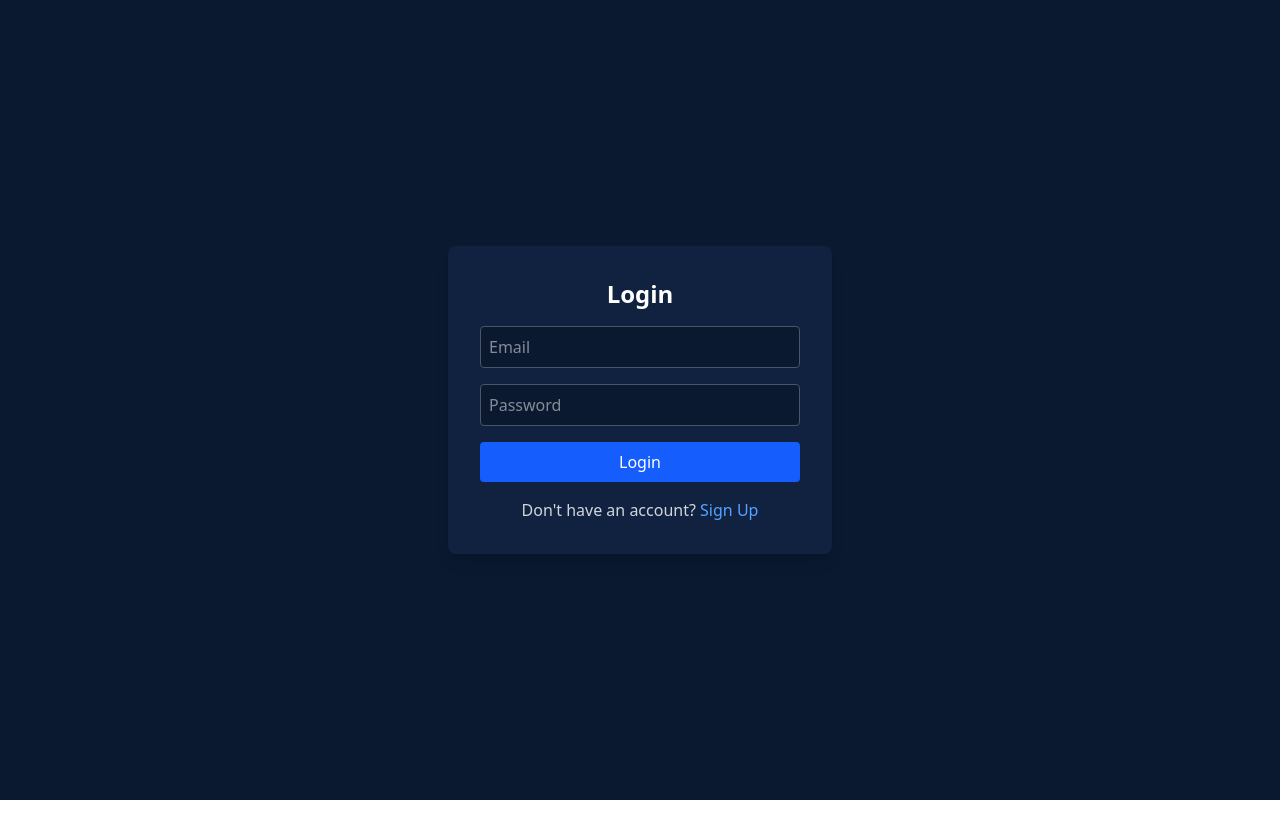
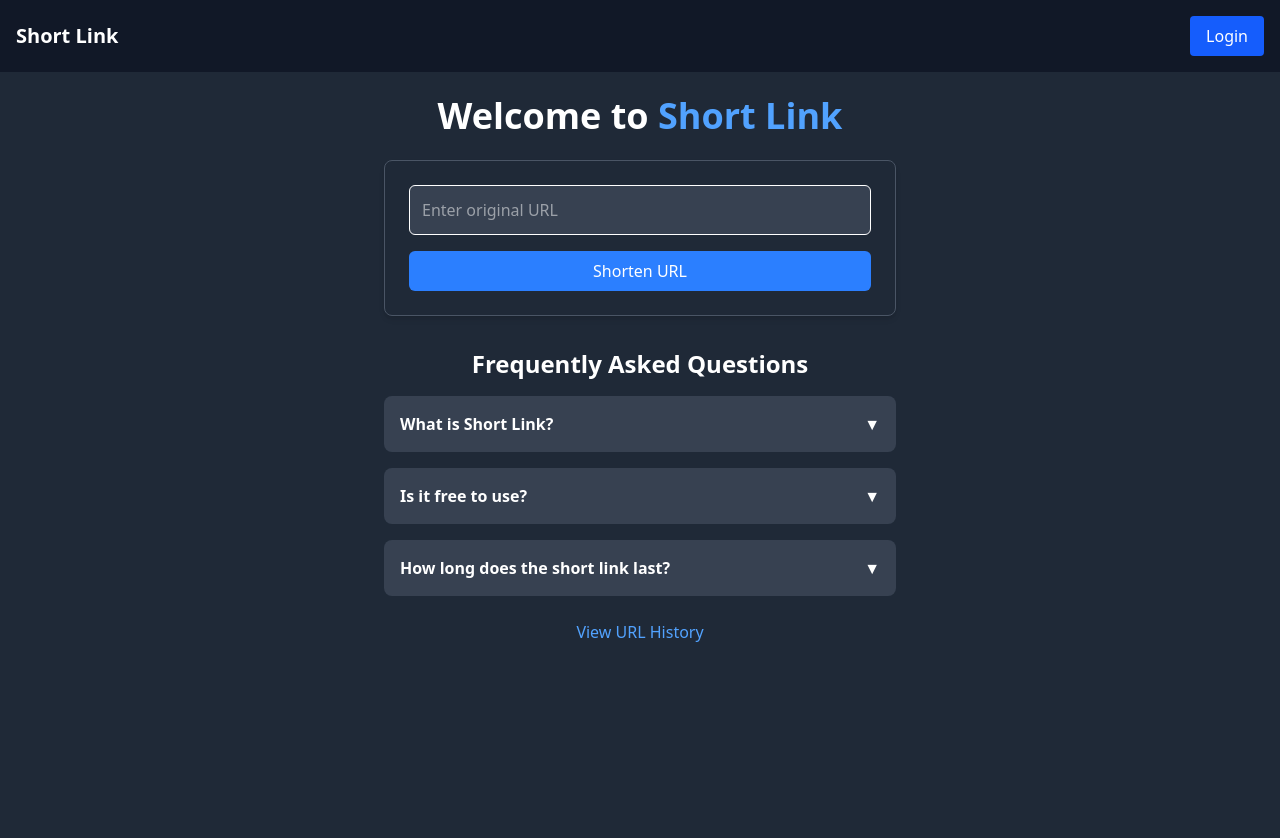
Before and after one commit to Ashrafpallat/Short-Link-Frontend, a React (Vite) app: page / in a window 1280 px wide. Before the commit this address led to /login. Shown: the top 838 px of the page. Before the commit the page ends 800 px from the top, so only its background shows below. Built offline with nearby package versions, Linux system fonts and the light colour scheme.

Commit message:
home page ui changed

```diff
--- a/src/components/Header.jsx
+++ b/src/components/Header.jsx
@@ -21,7 +21,7 @@ const Header = () => {
   };
 
   return (
-    <div className="bg-[#0A192F] text-white p-4 flex justify-between items-center">
+    <div className="bg-[#111827] text-white p-4 flex justify-between items-center">
       <h1 className="text-xl font-bold">Short Link</h1>
 
       {user ? (
--- a/src/pages/History.jsx
+++ b/src/pages/History.jsx
@@ -1,6 +1,7 @@
 import React, { useEffect, useState } from "react";
 import { Card, Table, Typography, Spin } from "antd";
 import api from '../services/axiosInstance'
+import Header from "../components/Header";
 const { Title, Text } = Typography;
 
 const History = () => {
@@ -57,7 +58,9 @@ const History = () => {
     ];
 
     return (
-    <div className="p-6">
+        <div>
+            <Header />
+            <div className="p-6 bg-[#1F2937] h-screen">
                 <Card className="shadow-md">
                     <Title level={3} className="text-center font-bold">
                         URL Shortening History
@@ -75,6 +78,7 @@ const History = () => {
                     )}
                 </Card>
             </div>
+        </div>
     );
 };
 
--- a/src/pages/Home.jsx
+++ b/src/pages/Home.jsx
@@ -4,6 +4,7 @@ import Header from "../components/Header";
 import { useSelector } from "react-redux";
 import { useNavigate } from "react-router-dom";
 import api from "../services/axiosInstance";
+import toast from "react-hot-toast";
 
 const Home = () => {
   const [originalUrl, setOriginalUrl] = useState("");
@@ -11,11 +12,25 @@ const Home = () => {
   const [error, setError] = useState("");
   const { user } = useSelector((state) => state.user);
   const navigate = useNavigate();
+  const [faqs, setFaqs] = useState([
+    { question: "What is Short Link?", answer: "Short Link is a URL shortening service.", open: false },
+    { question: "Is it free to use?", answer: "Yes, Short Link is completely free.", open: false },
+    { question: "How long does the short link last?", answer: "Short links last indefinitely unless deleted.", open: false },
+  ]);
+  const handleCopy = () => {
+    navigator.clipboard.writeText(shortUrl);
+    toast.success("Copied to clipboard!");
+  };
 
+  const toggleFaq = (index) => {
+    setFaqs(faqs.map((faq, i) => (i === index ? { ...faq, open: !faq.open } : faq)));
+  };
   const handleShortenUrl = async () => {
     try {
+      if(!user){
+        navigate('/login')
+      }
       setError(""); // Clear previous errors
-
       if (!originalUrl.trim()) {
         setError("Please enter a valid URL");
         return;
@@ -32,54 +47,65 @@ const Home = () => {
   return (
     <div>
       <Header />
-      <div className="min-h-screen flex flex-col items-center bg-blue-950">
-        <div className="w-full max-w-xl mt-10 p-6 bg-gray-100 rounded-lg shadow-md">
-          <h2 className="text-2xl font-semibold text-center mb-4">URL Shortener</h2>
+      <div className="min-h-screen flex flex-col items-center bg-[#1F2937] text-white p-6">
 
-          <div className="flex flex-col gap-4">
+      {/* Heading */}
+      <h1 className="text-4xl font-bold text-center mb-6">
+        Welcome to <span className="text-blue-400">Short Link</span>
+      </h1>
+
+      {/* URL Input Section */}
+      <div className="w-full max-w-lg p-6 bg-[#1F2937] rounded-lg shadow-md border border-gray-600">
         <input
           type="text"
           placeholder="Enter original URL"
-              className="border p-2 rounded-md w-full"
+          className="border p-3 rounded-md w-full bg-[#374151] text-white outline-none"
           value={originalUrl}
           onChange={(e) => setOriginalUrl(e.target.value)}
         />
         <button
           onClick={handleShortenUrl}
-              className="bg-blue-500 text-white px-4 py-2 rounded-md hover:bg-blue-600"
+          className="bg-blue-500 text-white px-4 py-2 rounded-md hover:bg-blue-600 w-full mt-4"
         >
           Shorten URL
         </button>
-          </div>
 
         {error && <p className="text-red-500 text-sm mt-2">{error}</p>}
 
+        {/* Shortened URL Display */}
         {shortUrl && (
-            <div className="mt-4 p-3 bg-green-100 text-green-800 rounded-md">
-              <p>Short URL:
-                <a
-                  href={`http://localhost:5000/${shortUrl}`}
-                  target="_blank"
-                  rel="noopener noreferrer"
-                  className="text-blue-600 underline ml-2"
-                >
-                  {`http://localhost:5000/${shortUrl}`}
-                </a>
-              </p>
+          <div className="mt-4 p-3 bg-green-100 text-green-800 rounded-md flex justify-between items-center">
+            <p>{shortUrl}</p>
+            <button onClick={handleCopy} className="bg-green-500 text-white px-3 py-1 rounded-md hover:bg-green-600">
+              Copy
+            </button>
           </div>
         )}
+      </div>
 
-          <div className="mt-6 flex justify-between">
+      {/* FAQ Section */}
+      <div className="w-full max-w-lg mt-8">
+        <h2 className="text-2xl font-semibold text-center mb-4">Frequently Asked Questions</h2>
+        <div className="space-y-4">
+          {faqs.map((faq, index) => (
+            <div key={index} className="bg-[#374151] p-4 rounded-lg cursor-pointer">
+              <div onClick={() => toggleFaq(index)} className="flex justify-between items-center">
+                <h3 className="font-semibold">{faq.question}</h3>
+                <span>{faq.open ? "▲" : "▼"}</span>
+              </div>
+              {faq.open && <p className="mt-2 text-gray-300">{faq.answer}</p>}
+            </div>
+          ))}
+        </div>
+      </div>
+
+      {/* Navigation Button */}
       <button
         onClick={() => navigate("/history")}
-              className="text-blue-500 hover:underline"
+        className="mt-6 text-blue-400 hover:underline"
       >
         View URL History
       </button>
-
-            {user && <p className="text-gray-600">Logged in as: <strong>{user.name}</strong></p>}
-          </div>
-        </div>
     </div>
     </div>
   );
--- a/src/routes/AppRoutes.jsx
+++ b/src/routes/AppRoutes.jsx
@@ -15,9 +15,9 @@ const AppRoutes = () => {
         <Route path="/signup" element={<Signup />} />
       </Route>
 
+        <Route path="/" element={<Home />} />
       {/* Protected Routes */}
       <Route element={<ProtectedRoute />}>
-        <Route path="/" element={<Home />} />
         <Route path="/history" element={<History />} />
       </Route>
     </Routes>
```
Also changed, not shown: jsconfig.json (+5 -5 lines), src/index.css (line endings or trailing spaces). Lines whose indentation alone changed are shown as unchanged.
